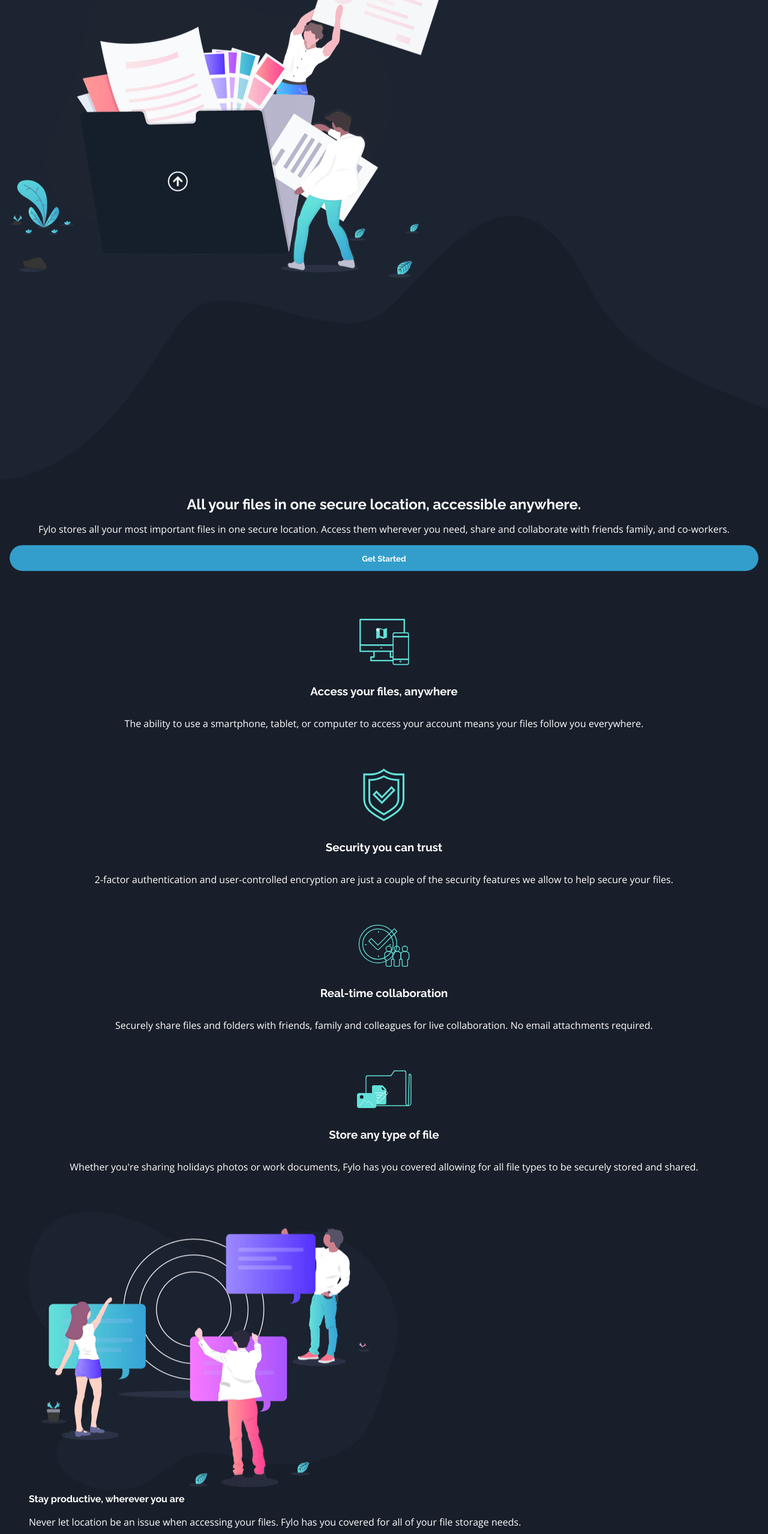
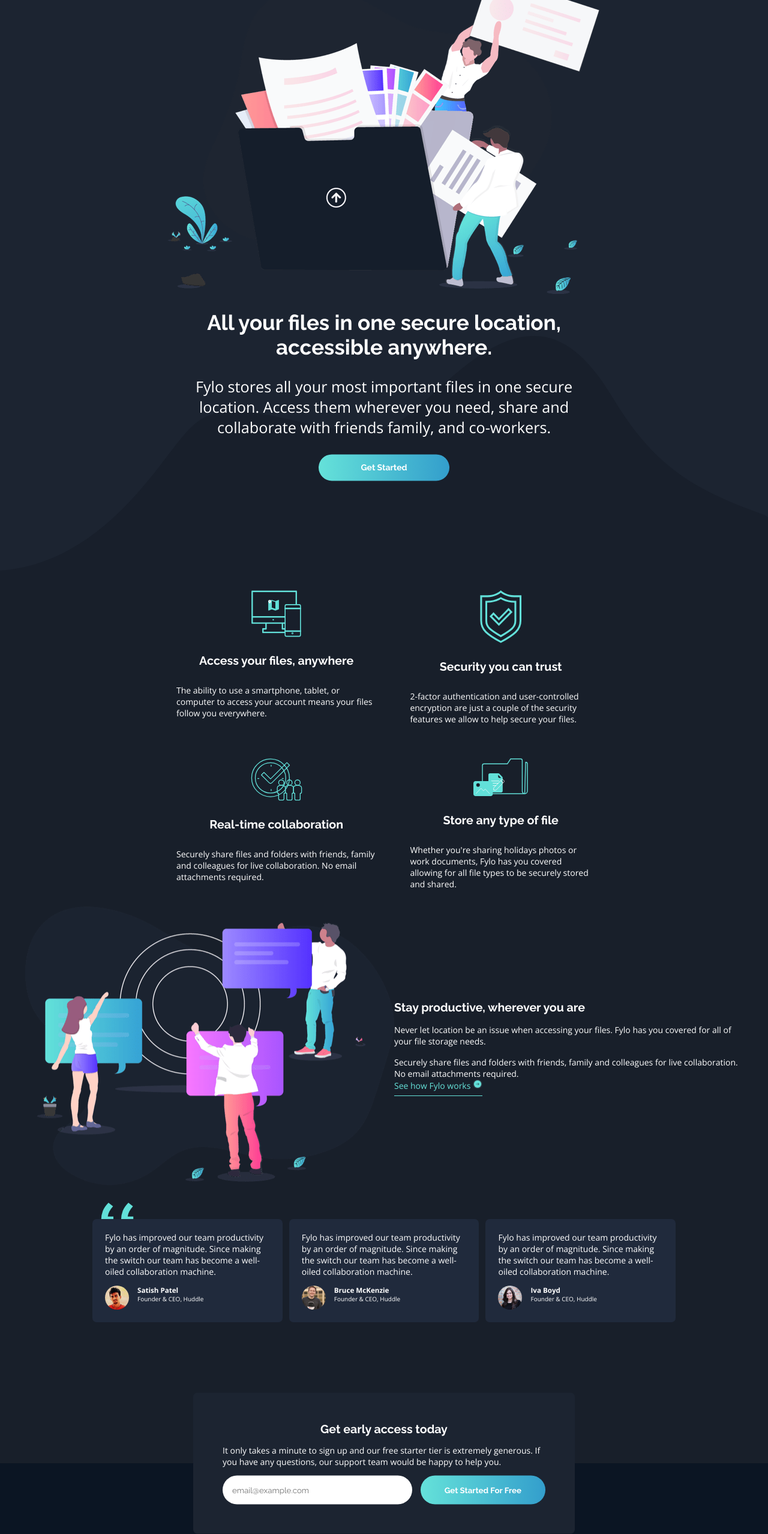
Before and after one commit to Muralidhar22/fylo-landing-page-FM, a plain HTML site: page index.html in a window 1280 px wide. Shown: the part 240-2797 px from the top of the page at 60% size. Drawn offline with nearby package versions, Linux system fonts and the light colour scheme.

Commit message:
media queries implemented

```diff
--- a/css/style.css
+++ b/css/style.css
@@ -4,6 +4,7 @@
     box-sizing: border-box;
     margin: 0;
     padding: 0;
+    /* outline: 1px solid red; */
 }
 :root{
     /* ### Primary */
@@ -29,46 +30,42 @@
  --z-bottom: -10;
 }
 /* Utilities */
-.color-white{
-    color: var(--clr-neutral);
+.color-white{ color: var(--clr-neutral); }
+.flex-class{display: flex; }
+.flex-drct-col{flex-direction: column; }
+.grid-class{ display: grid; }
+.grid-drct-col{ grid-auto-flow: column; }
+.padding-2em{ padding: 2em; }
+.ff-raleway{ font-family: var(--ff-header); }
+.ff-openSans{ font-family: var(--ff-body); }
+.gap-1em{ gap: 1em; }
+.col_gap-1em{ column-gap: 1rem; }
+.flex-center{
+    justify-content: center;
+    align-items: center;
 }
-.flex-class{
-    display: flex;
-}
-.flex-drct-col{
-    flex-direction: column;
-}
-.grid-class{
-    display: grid;
-}
-.padding-2em{
-    padding: 2em;
-}
-.ff-raleway{
-    font-family: var(--ff-header);
-}
-.ff-openSans{
-    font-family: var(--ff-body);
-}
-.gap-1em{
-    gap: 1em;
-}
-.margin-left_auto{
-    margin-left: auto;
+.align-itms-cntr{ align-items: center; }
+
+/* Styling */
+html{
+    font-size: 14px;
+    height: 100%;
+    width: 100%;
 }
 body{
     background: var(--clr-primary-200);
 }
-main{
-    max-width:100%;
-}
-h2,h3,h4{
+h1,h2,h3,h4{
     font-family: var(--ff-header);
 }
-h3,h4{
-    width:max-content;
+h1{
+    font-size: 2.5rem;
 }
-p{
+h3{
+    font-size: 1.4rem;
+}
+p, span{
+    font-size: 1rem;
     font-family: var(--ff-body);
 }
 a{
@@ -83,82 +80,80 @@
 /* interaction elements Buttons and input */
 button{
     font-family: var(--ff-header);
-    background-color: var(--clr-accent-blue);
+    background: linear-gradient(to right,var(--clr-accent-cyan),var(--clr-accent-blue));
     color: var(--clr-neutral);
     border: none;
     border-radius: 50px;
-    padding: 1em;
     font-weight: 550;
+    padding: .5em 3em;
+    cursor: pointer;
+    position: relative;
 }
-button:hover{
-    opacity: .7;
+button::after{
+    content: '';
+    width: 100%; height: 100%;
+    position: absolute;
+    background: hsl(0, 0%, 100%);
+    top: 0; left: 0;
+    transition: all 0.5s;;
+    border-radius: inherit;
+    opacity: 0;
+}
+button:hover::after{
+    opacity: .4;
 }
 input{
     border: none;
+    outline: none;
     font-family: var(--ff-header);
-    padding: 1.5em;
+    padding: 1.2em;
     border-radius: 50px;
 }
-input::placeholder{
-    text-align: center;
-}
-/* navigation bar */
+/* header */
 header{
     justify-content: space-between;
-}
-.logo{
-    width: 85px;
-}
-nav{
-   font-size: .8rem;
-   gap: 2em;
+    margin-bottom: 5em;
 }
 nav a:hover{
     text-decoration: underline;
 }
+
 /* intro */
 .intro{
     padding: 2em 1em 0 1em;
 
 }
 .intro__img{
-    max-width: 100%;
-    position: relative;
-    z-index: var(--z-top);
-    transform: translateY(20%);
+    margin: 0 auto 5em auto;
+    display: flex;
 }
 
 .curvy-bg img{
     display: block;
     width: 100%;
 }
+
+.call-to-action-top{
+    text-align: center;
+    align-items: center;
+
+    gap: 2em;
+}
+.call-to-action-top p{
+    font-size: clamp(1rem,1.8rem,2rem);
+}
+.call-to-action-top button{
+    font-size: 1rem;
+    padding: 1em 5em;
+}
+
 /* main */
 .main-wrapper-class{
     background: var(--clr-primary-300);
     padding: 0 1em 0 1em;
 }
-.main__content{
-    padding-top: 2em;
-    text-align: center;
-    position: relative;
-    transform: translateY(-30%);
-    gap: 1em;
-}
-.fylo_motto{
-    max-width: 100%;
-}
-.fylo_motto-img{
-    max-width: 100%;
-}
-.fylo_motto-action-item{
-    color: var(--clr-accent-cyan);
-    align-items: center;
-    text-decoration: underline;
-    text-underline-offset: .5em;
-} /* issue*/
 /* Features */
 .features{
-    flex-direction: column;
     gap: 4em;
 }
 .features section{
@@ -166,6 +161,15 @@
    flex-direction: column;
    gap: 2em;
    align-items: center;
+}
+/* fylo motto styling */
+.fylo_motto{
+    grid-auto-columns: 1fr;
+}
+a.fylo_motto-action-item{
+    padding-bottom: .5em;
+    color: var(--clr-accent-cyan);
+    border-bottom: 1px solid var(--clr-accent-cyan);
 }
 /* testimonial */
 .testimonials{
@@ -175,7 +179,7 @@
     font-family: var(--ff-body);
     background-image: url("../images/bg-quotes.png");
     background-repeat: no-repeat;
-    background-position: top 0% left 18%;
+    background-position: top 0% left 1em;
 }
 .testimonial{
     background: var(--clr-primary-100);
@@ -196,57 +200,34 @@
 }
 /* call to action */
 .section__cta{
+    display: flex;
     justify-content: center;
     align-items: center;
-    padding: 0 1em 0 1em;
 }
-.call-to-action{
+.call-to-action-bottom{
     background: var(--clr-primary-200);
     position: relative;
     transform: translateY(50%);
     border-radius: .5em;
+    padding: 3.5em;
+    gap: 1em;
     flex-direction: column;
-    align-items: center;
-    padding: 1.8em;
-    z-index: var(--z-top);
-    gap: 1em;
+    align-items:center;
+    box-shadow: 1px 1px hsla(100%, 100%, 100%, 1);
 }
-.section__cta > div > input,button{
+.form{
     width: 100%;
 }
 /* footer */
 footer{
     background: var(--clr-primary-400);
+    padding: min;
 }
 .footer__details{
     padding: 15em 1em 1em;
 }
-.logo-footer{
-    margin-bottom: 4em;
-}
-.contact-info{
-    grid-template-areas:
-    "loc-icon loc"
-    "phone-icon phone"
-    "email-icon email";
-    column-gap: 1em;
-    row-gap: 1em;
-    margin-bottom: 4em;
-}
-.info-location{
-    grid-area: loc;
-}
-.info-phone{
-    grid-area: phone;
-}
-.info-email{
-    grid-area: email;
-}
-.footer__details-col2{
-    margin-bottom: 4em;
-}
-.footer__details-col3{
-    margin-bottom: 3em;
+.footer__wrapper{
+    gap: 4em;
 }
 /* social icons */
 .social-icons{
@@ -261,9 +242,96 @@
     border: 1px solid var(--clr-neutral);
     border-radius: 50%;
 }
-.social-icons:hover{
+i:hover,
+.social-icons > a > div:hover{
     color: var(--clr-accent-cyan);
+    border-color: var(--clr-accent-cyan);
 }
 
-.attribution { font-size: 11px; text-align: center; }
+.attribution { font-family: var(--ff-header); font-size: 1rem; text-align: center; }
 .attribution a { color: var(--clr-accent-blue); }
+/* media screens */
+@media screen and (max-width: 700px) {
+    /* navigation bar */
+    .logo{
+        width: 85px;
+    }
+    .intro{
+        padding: 2em 1em 0 1em;
+    }
+    nav{
+        font-size: .8rem;
+        gap: 2em;
+    }
+    .intro__img{
+        max-width: 100%;
+    }
+    .main__content{
+        background-size: 100% ;
+        background-image: url("../images/bg-curvy-mobile.svg");
+        background-repeat:  no-repeat;
+    }
+    input::placeholder{
+        text-align: center;
+    }
+}
+@media screen and (min-width: 700px) {
+    .main__content{
+        background-image: url("../images/bg-curvy-desktop.svg");
+        background-repeat:  no-repeat;
+        background-size: 100% 100%;
+    }
+    .call-to-action-top{
+        position: relative;
+        transform: translateY(-15%);
+    }
+    .form input{
+        flex-grow: 2;
+    }
+}
+@media screen and (min-width:1000px){
+    nav{
+        gap: 3em;
+    }
+    .intro{
+        padding: 5em 5em 0 5em;
+    }
+    .main__content{
+        padding: 0 25% 10em 25%;
+    }
+    .fylo_motto{
+        align-items: center;
+        grid-auto-flow: column;
+    }
+    .features{
+        grid-template-columns: auto auto;
+        margin: 0 20em;
+    }
+    .testimonials{
+        flex-direction: row;
+        margin: 0 10em;
+        padding: 2em 0 0 0;
+    }
+    .call-to-action-bottom{
+        margin: 0 22em;
+    }
+    .footer__wrapper{
+        grid-auto-flow: column;
+        grid-auto-columns: 2fr 1fr 1fr 1fr;
+    }
+    .footer__details-col1{
+        grid-auto-flow: column;
+        column-gap: 4em;
+    }
+    .phone{
+        margin-bottom: 1em;
+    }
+}
+@media screen and (max-width:1175px) {
+    .form{
+        flex-direction: column;
+    }
+    .form button{
+        padding: 1em 3em;
+    }
+}
--- a/index.html
+++ b/index.html
@@ -19,7 +19,7 @@
                     <a href="/">
                       <img class="logo" src="images/logo.svg" alt="Fylo logo">
                     </a>
-                        <nav class="flex-class">
+                        <nav class="flex-class align-itms-cntr">
                           <a href="">Features</a>
                           <a href="">Team</a>
                           <a href="">Sign In</a>
@@ -27,18 +27,22 @@
                   </header>
                       <img class="intro__img" src="images/illustration-intro.png" alt="intro img">
                 </div>
-                  <div class="curvy-bg">
-                    <img src="images/bg-curvy-mobile.svg" alt="">
+
+          <div class="main__content color-white flex-class flex-center">
+            <div class="call-to-action-top flex-class flex-drct-col">
+                  <h1>All your files in one secure location, accessible anywhere.</h1>
+
+                  <p>Fylo stores all your most important files in one secure location. Access them wherever
+                    you need, share and collaborate with friends family, and co-workers.</p>
+
+                  <button class="main__content-btn">Get Started</button>
+            </div>
+
           </div>
                 <div class="main-wrapper-class">
-                      <div class="main__content color-white flex-class flex-drct-col">
-                          <h2>All your files in one secure location, accessible anywhere.</h2>
-                            <p>Fylo stores all your most important files in one secure location. Access them wherever
-                            you need, share and collaborate with friends family, and co-workers.</p>
-                            <button class="main__content-btn">Get Started</button>
-                        </div>
+
                         <!-- Features -->
-                              <div class="features color-white padding-2em flex-class">
+                              <div class="features color-white grid-class">
                                 <section>
                                   <img src="images/icon-access-anywhere.svg" alt="access anywhere img">
                                   <h3>Access your files, anywhere</h3>
@@ -66,18 +70,20 @@
 
                               </div>
                     <!-- Fylo Motto -->
-                    <div class="fylo_motto color-white padding-2em">
+                    <div class="fylo_motto color-white padding-2em grid-class">
                           <img class="fylo_motto-img" src="images/illustration-stay-productive.png" alt="illustration-stay-productive">
-                                  <h4>Stay productive, wherever you are</h4>
+                          <div class="fylo_motto-content">
+                                <h3>Stay productive, wherever you are</h3>
                                       <br>
                                       <p>Never let location be an issue when accessing your files. Fylo has you covered for all of your file
                                         storage needs.</p>
                                         <br>
                                       <p>Securely share files and folders with friends, family and colleagues for live collaboration. No email
                                         attachments required.</p>
-                            <a class="fylo_motto-action-item flex-class" href="">See how Fylo works
-                              <img src="/images/icon-arrow.svg" alt="">
+                                <a class="fylo_motto-action-item" href="">See how Fylo works
+                                  <img src="/images/icon-arrow.svg" alt="goto this link">
                                 </a>
+                          </div>
                     </div>
                     <!-- Testimonials -->
                           <div class="testimonials flex-class">
@@ -116,33 +122,45 @@
                                     </div>
                               </div>
                           </div>
-                          <section class="section__cta flex-class">
-                            <div class="call-to-action color-white flex-class">
+                          <section class="section__cta">
+                            <div class="call-to-action-bottom color-white flex-class">
                               <h3>Get early access today</h3>
                                   <p>
                                     It only takes a minute to sign up and our free starter tier is extremely generous. If you have any
                                     questions, our support team would be happy to help you.
                                   </p>
+                                  <form class="form flex-class gap-1em">
                                     <input type="email" placeholder="email@example.com">
                                     <button>Get Started For Free</button>
+                                  </form>
                             </div>
                       </section>
                 </div>
+          </main>
 
-          </main>
 <footer class="footer">
 
       <div class="footer__details">
         <img class="logo-footer" src="images/logo.svg" alt="fylo logo">
+          <div class="footer__wrapper grid-class">
 
-              <div class="footer__details-col1 contact-info color-white grid-class">
-                      <img src="images/icon-location.svg" alt="icon-location">
-                <p class="info-location">Lorem ipsum dolor sit amet, consectetur adipiscing elit, sed do eiusmod tempor incididunt ut labore et
-                  dolore magna aliqua</p>
-                      <img src="images/icon-phone.svg" alt="icon-phone">
-                  <p class="info-phone">+1-543-123-4567</p>
-                      <img src="images/icon-email.svg" alt="icon-email">
+              <div class="footer__details-col1 color-white grid-class">
+                    <div class="location grid-class grid-drct-col col_gap-1em">
+                          <img class="icon-location" src="images/icon-location.svg" alt="icon-location">
+                        <span class="info-location">Lorem ipsum dolor sit amet, consectetur adipiscing elit, sed do eiusmod tempor incididunt ut labore et
+                          dolore magna aliqua</span>
+                    </div>
+                          <div class="contact-info">
+                              <div class="phone grid-class grid-drct-col col_gap-1em">
+                                <img class="icon-phone" src="images/icon-phone.svg" alt="icon-phone">
+                                <span class="info-phone">+1-543-123-4567</span>
+                              </div>
+
+                              <div class="email grid-class grid-drct-col col_gap-1em">
+                                <img class="icon-email" src="images/icon-email.svg" alt="icon-email">
                                 <a class="info-email" href="">example@fylo.com</a>
+                              </div>
+                          </div>
               </div>
 
               <ul class="footer__details-col2 grid-class gap-1em">
@@ -162,11 +180,12 @@
                           <a href=""><div class="flex-class circles"><i class="fab fa-instagram"></i></div></a>
                         </div>
       </div>
-
+    </div>
     <p class="attribution color-white">
       Challenge by <a href="https://www.frontendmentor.io?ref=challenge" target="_blank">Frontend Mentor</a>.
       Coded by <a href="#">Muralidhar</a>.
     </p>
    </footer>
+  <script src="script.js"></script>
  </body>
 </html>
```
Also changed, not shown: script.js (added). Lines whose indentation alone changed are shown as unchanged.
